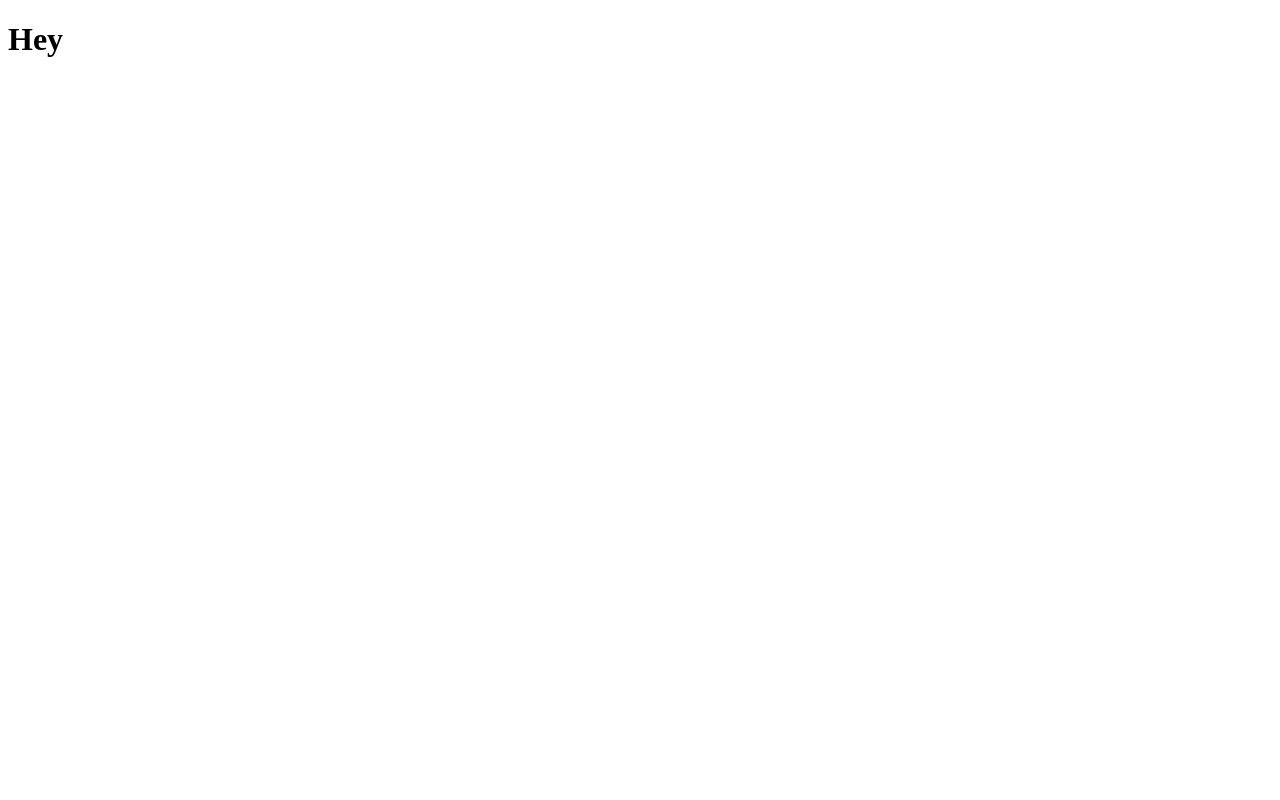
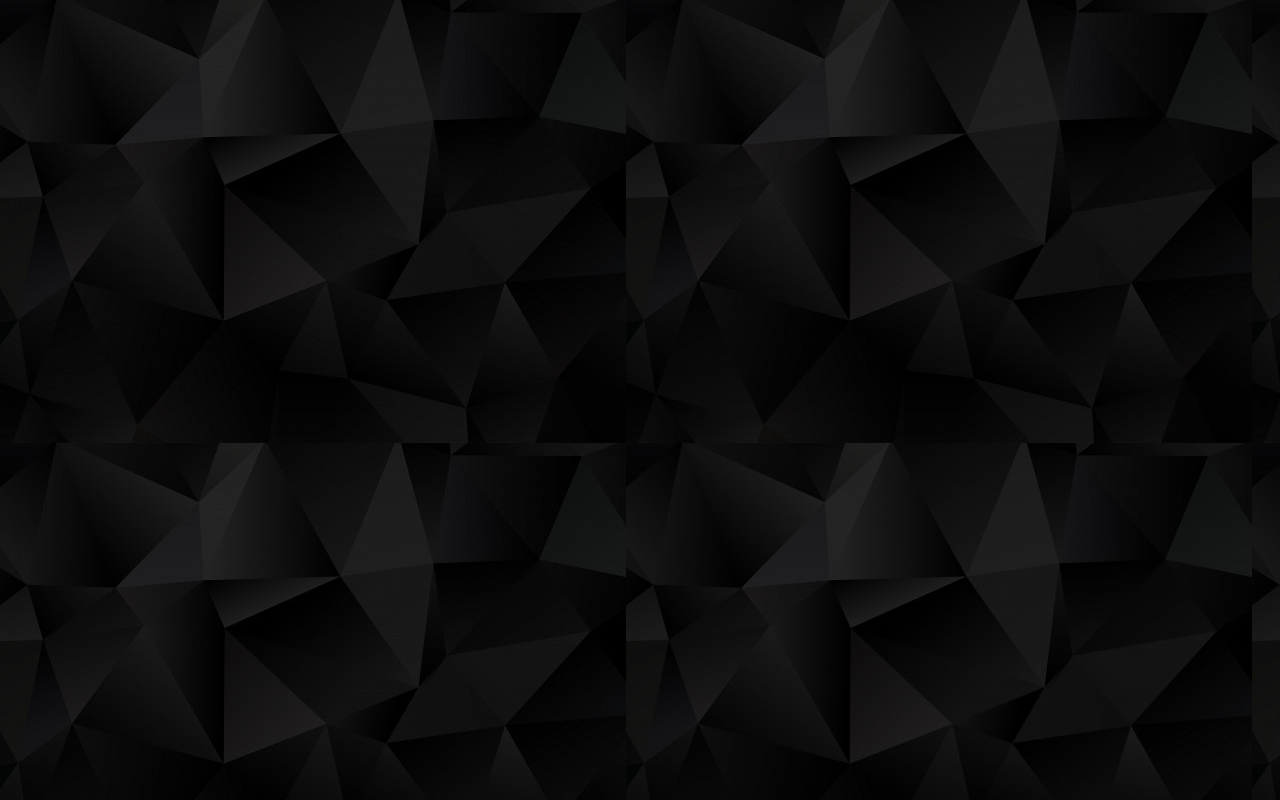
Before and after one commit to bhavyastar/Online-code-Editor, a React (Create React App) app: page / in a window 1280 px wide. Built offline with nearby package versions, Linux system fonts and the light colour scheme.

Commit message:
Files Added Successfully

```diff
--- a/src/App.js
+++ b/src/App.js
@@ -1,9 +1,10 @@
 import React from "react";
+import "./Styling/App.css"
 
 function App() {
   return (
     <div>
-      <h1> Hey </h1>
+
     </div>
   );
 }
--- /dev/null
+++ b/src/Styling/App.css
@@ -0,0 +1,3 @@
+body{
+    background-image: url("../Images/dark-low-poly-background_1048-7971.jpeg")
+}
```
Also changed, not shown: src/Components/Header.js (added), src/Components/Login.js (added), src/Components/Testing.js (added), src/Images/dark-low-poly-background_1048-7971.jpeg (added), src/Styling/Header.css (added), src/Styling/Login.css (added), src/Styling/Testing.css (added).
